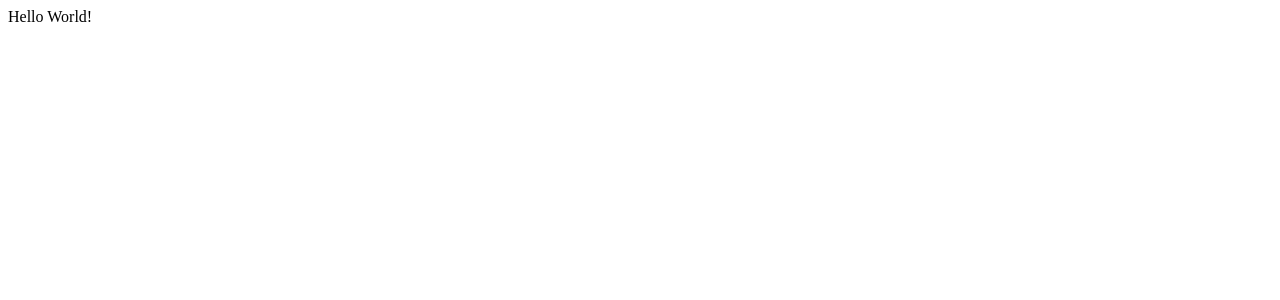
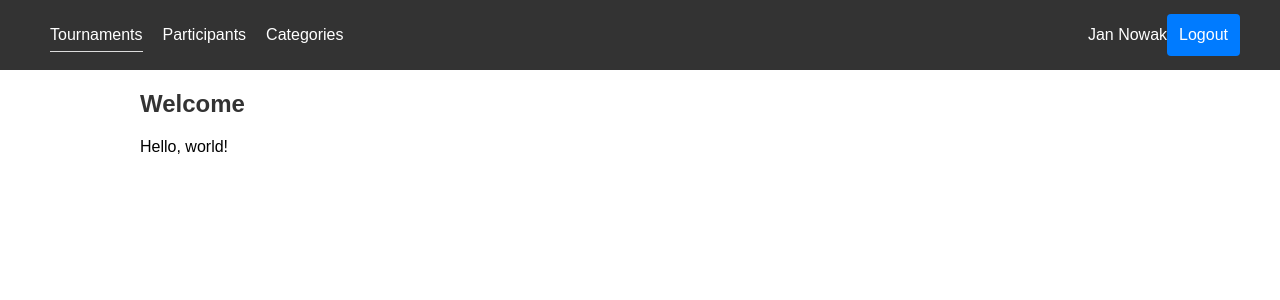
Before and after one commit to linewelder/tin-project, a React (Vite) app: page / in a window 1280 px wide. Shown: the top 300 px of the page. Built offline with nearby package versions, Linux system fonts and the light colour scheme.

Commit message:
Add layout and CSS

```diff
--- a/index.html
+++ b/index.html
@@ -4,6 +4,7 @@
         <meta charset="UTF-8" />
         <meta name="viewport" content="width=device-width, initial-scale=1.0" />
         <title>React App</title>
+        <link rel="stylesheet" href="/style.css" />
     </head>
     <body>
         <div id="root"></div>
--- /dev/null
+++ b/public/style.css
@@ -0,0 +1,159 @@
+body {
+    margin: 0;
+    font-family: sans-serif;
+}
+
+/*
+ * Header
+ */
+
+header {
+    background-color: #333;
+    color: #fff;
+}
+
+.header-wrapper {
+    margin: auto;
+    max-width: 1200px;
+    min-height: 50px;
+
+    padding: 10px;
+    display: flex;
+    justify-content: space-between;
+    align-items: center;
+}
+
+header a {
+    color: #fff;
+    margin: 0 10px;
+    text-decoration: none;
+    padding-bottom: 8px;
+}
+
+.navlink-selected {
+    border-bottom: #ddd 1px solid;
+}
+
+/*
+ * General
+ */
+
+.wrapper {
+    margin: auto;
+    max-width: 1000px;
+    padding: 0px 16px;
+}
+
+.narrow-wrapper {
+    margin: auto;
+    max-width: 600px;
+    padding: 0px 16px;
+}
+
+h2, h3 {
+    color: #333;
+}
+
+.title-controls {
+    font-size: 1rem;
+}
+
+.right-aligned {
+    text-align: right;
+}
+
+/*
+ * Tables
+ */
+
+table {
+    border-collapse: collapse;
+    width: 100%;
+    margin-top: 20px;
+}
+
+th, td {
+    border: 1px solid #dddddd;
+    text-align: left;
+    padding: 8px;
+}
+
+th {
+    background-color: #f2f2f2;
+}
+
+.pagination {
+    margin-top: 20px;
+}
+
+.pagination button {
+    margin: 0 5px;
+    padding: 5px 10px;
+}
+
+/*
+ * Definition lists
+ */
+
+dt {
+    margin-bottom: 8px;
+}
+
+dd {
+    margin-bottom: 16px;
+}
+
+/*
+ * Forms
+ */
+
+form {
+    display: flex;
+    flex-direction: column;
+}
+
+label {
+    margin-bottom: 8px;
+}
+
+input, textarea, select {
+    padding: 10px;
+    background-color: #fff;
+    border: 1px solid #ddd;
+    border-radius: 4px;
+}
+
+form input, form textarea, form select {
+    margin-bottom: 16px;
+}
+
+/*
+ * Buttons
+ */
+
+button, .button-link {
+    padding: 12px;
+    background-color: #007bff;
+    color: #fff;
+    border: none;
+    border-radius: 4px;
+    cursor: pointer;
+    font-size: 1rem;
+}
+
+.button-link {
+    display: inline-block;
+    text-decoration: none;
+}
+
+button:hover, .button-link:hover {
+    background-color: #0056b3;
+}
+
+.destructive-btn {
+    background-color: #e00d0d;
+}
+
+.destructive-btn:hover {
+    background-color: #b90000;
+}
--- a/src/App.jsx
+++ b/src/App.jsx
@@ -1,5 +1,26 @@
 function App() {
-  return <div>Hello World!</div>;
+    return (
+        <>
+            <header>
+                <div class="header-wrapper">
+                    <div>
+                        <a class="navlink-selected" href="tournaments/index.html">Tournaments</a>
+                        <a href="participants/index.html">Participants</a>
+                        <a href="categories/index.html">Categories</a>
+                    </div>
+                    <div>
+                        <span id="user-name">Jan Nowak</span>
+                        <button id="logout-btn">Logout</button>
+                    </div>
+                </div>
+            </header>
+
+            <div class="wrapper">
+                <h2>Welcome</h2>
+                <p>Hello, world!</p>
+            </div>
+        </>
+    );
 }
 
 export default App;
```
Lines whose indentation alone changed are shown as unchanged.
